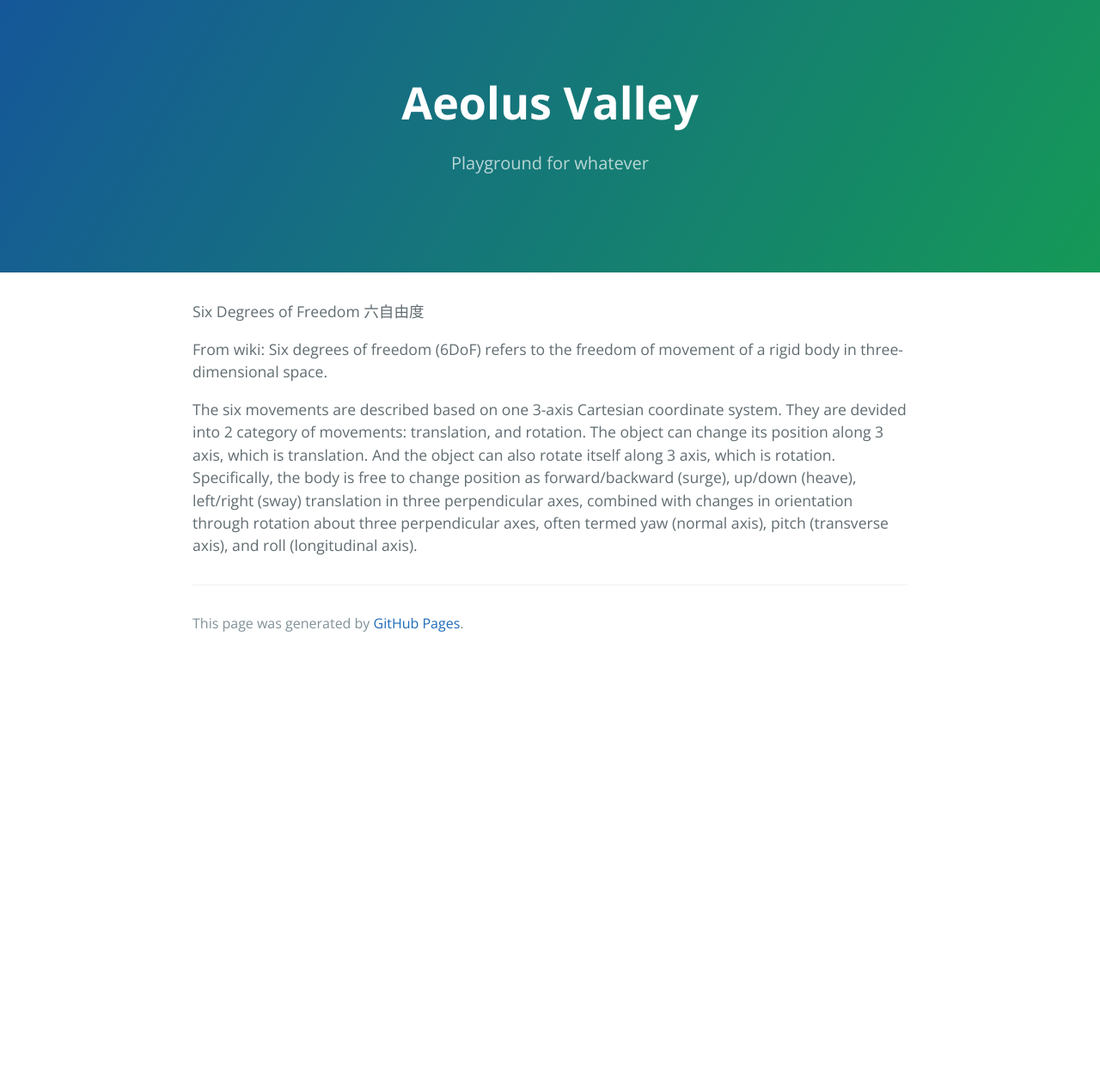
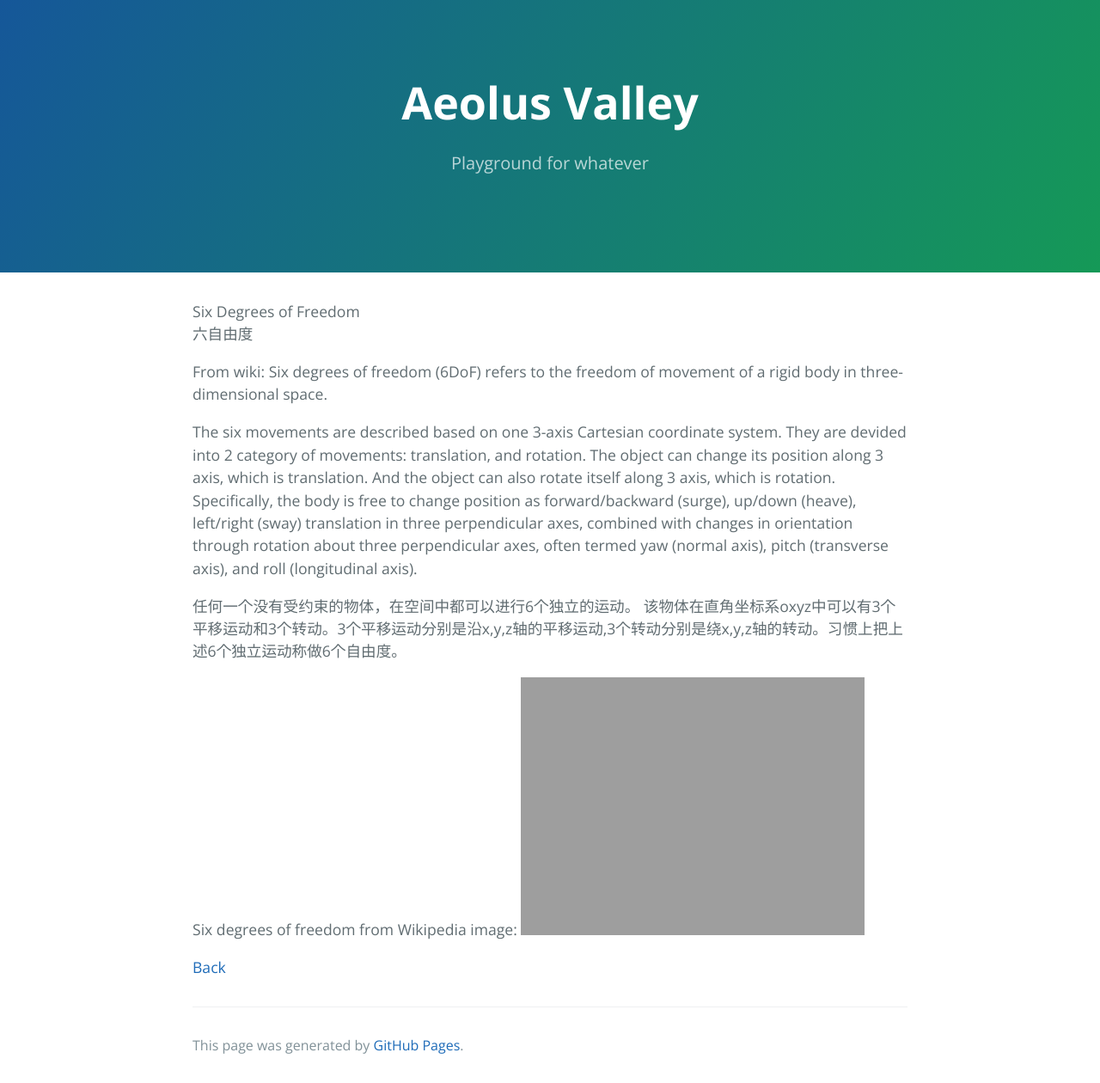
Before and after one commit to AeolusZhao/aeoluszhao.github.io, a Jekyll site: the page built from study/SixDegreesOfFreedom.md, in a window 1280 px wide. Shown: the whole page at 86% size. Built offline with Jekyll 4.4.1, drawn with Linux system fonts in a browser that asks for light colours; our own code applies the rules of GitHub Pages for plain Markdown files; before the commit the page ends 900 px from its top, so only the background shows below that.

Commit message:
add 6DOF

```diff
--- a/study/SixDegreesOfFreedom.md
+++ b/study/SixDegreesOfFreedom.md
@@ -1,7 +1,14 @@
-Six Degrees of Freedom
+Six Degrees of Freedom <br />
 六自由度
 
 From wiki: Six degrees of freedom (6DoF) refers to the freedom of movement of a rigid body in three-dimensional space.
 
 The six movements are described based on one 3-axis Cartesian coordinate system. They are devided into 2 category of movements: translation, and rotation. The object can change its position along 3 axis, which is translation. And the object can also rotate itself along 3 axis, which is rotation.
 Specifically, the body is free to change position as forward/backward (surge), up/down (heave), left/right (sway) translation in three perpendicular axes, combined with changes in orientation through rotation about three perpendicular axes, often termed yaw (normal axis), pitch (transverse axis), and roll (longitudinal axis).
+
+任何一个没有受约束的物体，在空间中都可以进行6个独立的运动。
+该物体在直角坐标系oxyz中可以有3个平移运动和3个转动。3个平移运动分别是沿x,y,z轴的平移运动,3个转动分别是绕x,y,z轴的转动。习惯上把上述6个独立运动称做6个自由度。
+
+Six degrees of freedom from Wikipedia image: ![useful image]({{ site.url }}/assets/6DOF.jpg)
+
+[Back](../.)
```
